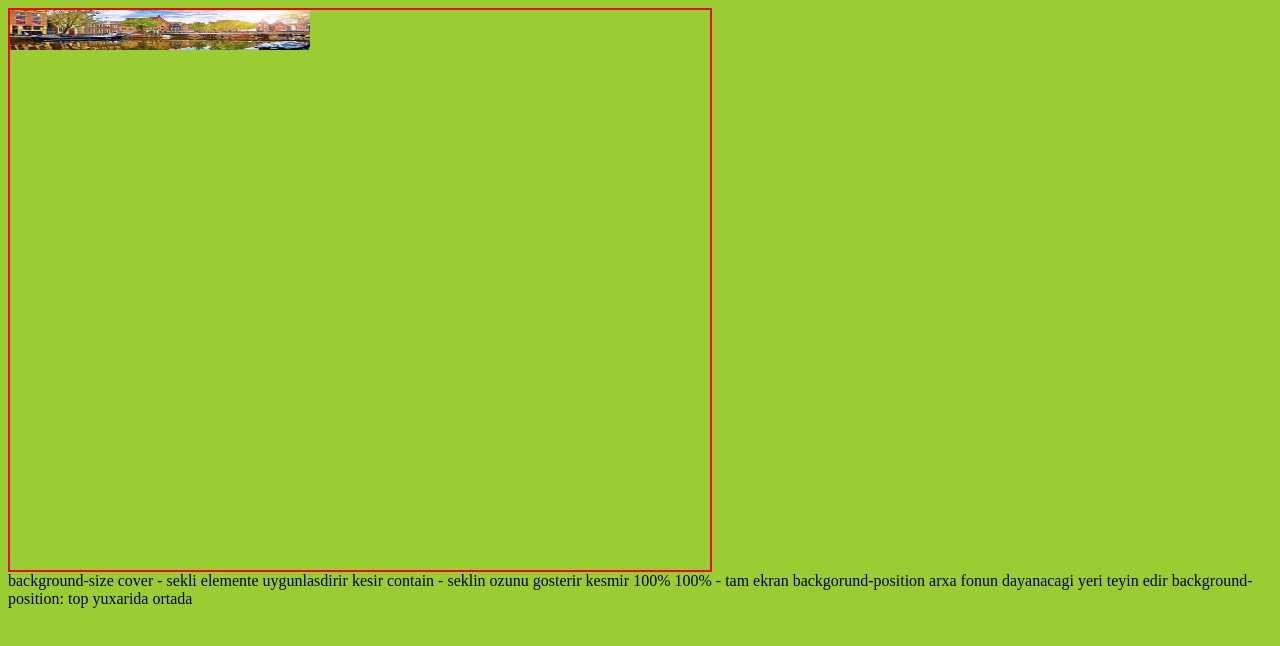
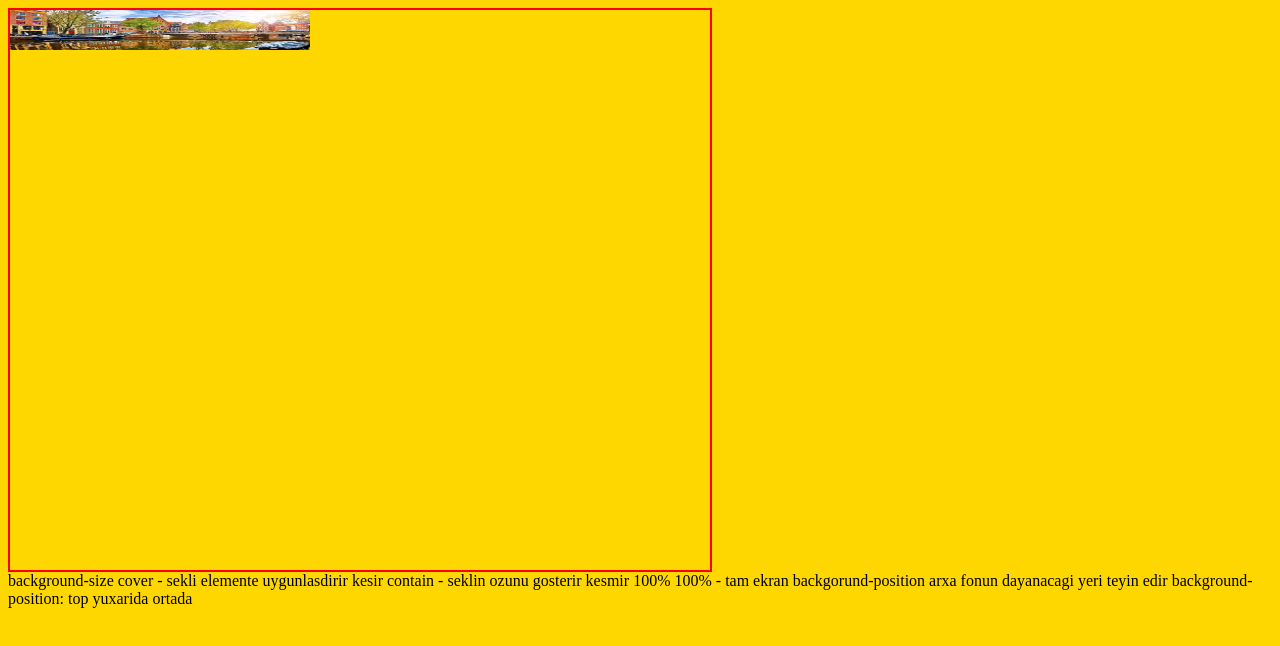
Before and after one commit to AytacSafarova/TAsk-11, a plain HTML site: page index.html in a window 1280 px wide. Drawn offline with Linux system fonts and the light colour scheme.

Commit message:
change background

```diff
--- a/index.css
+++ b/index.css
@@ -1,3 +1,4 @@
 body {
-  background-color: yellowgreen;
+  background-color:gold;
+
 }
```
